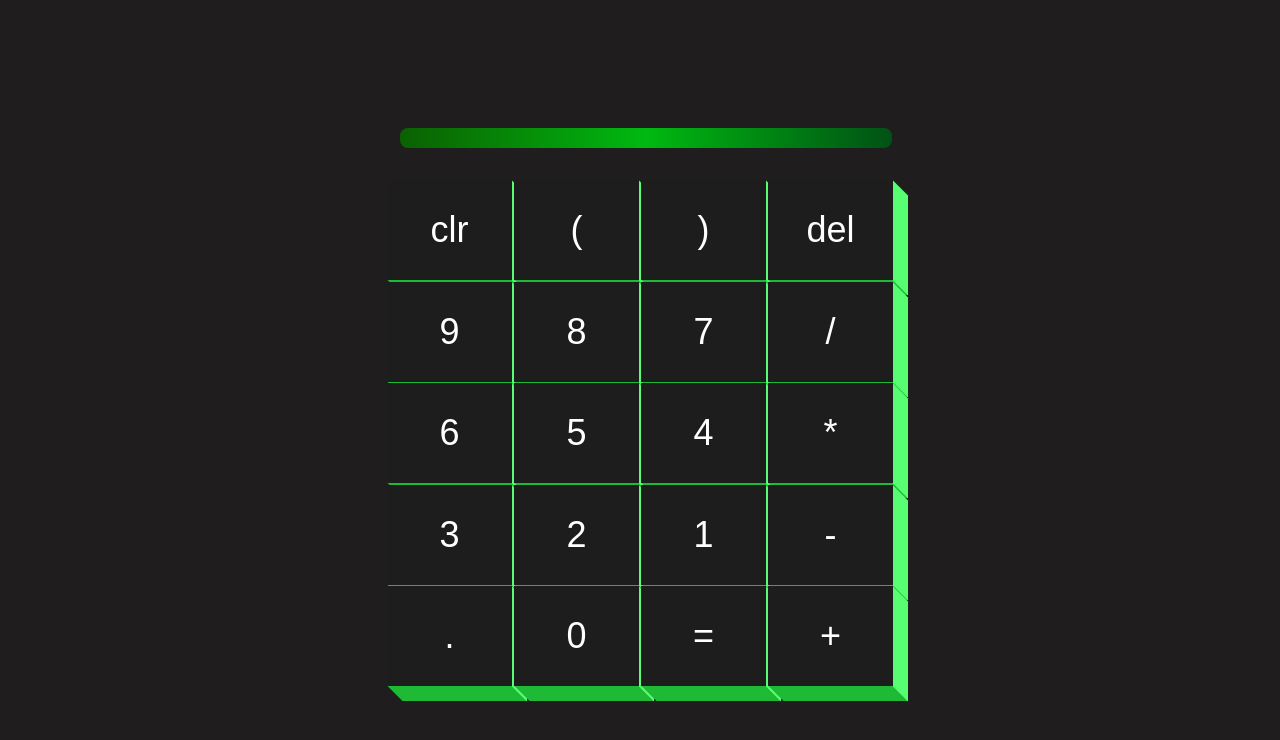
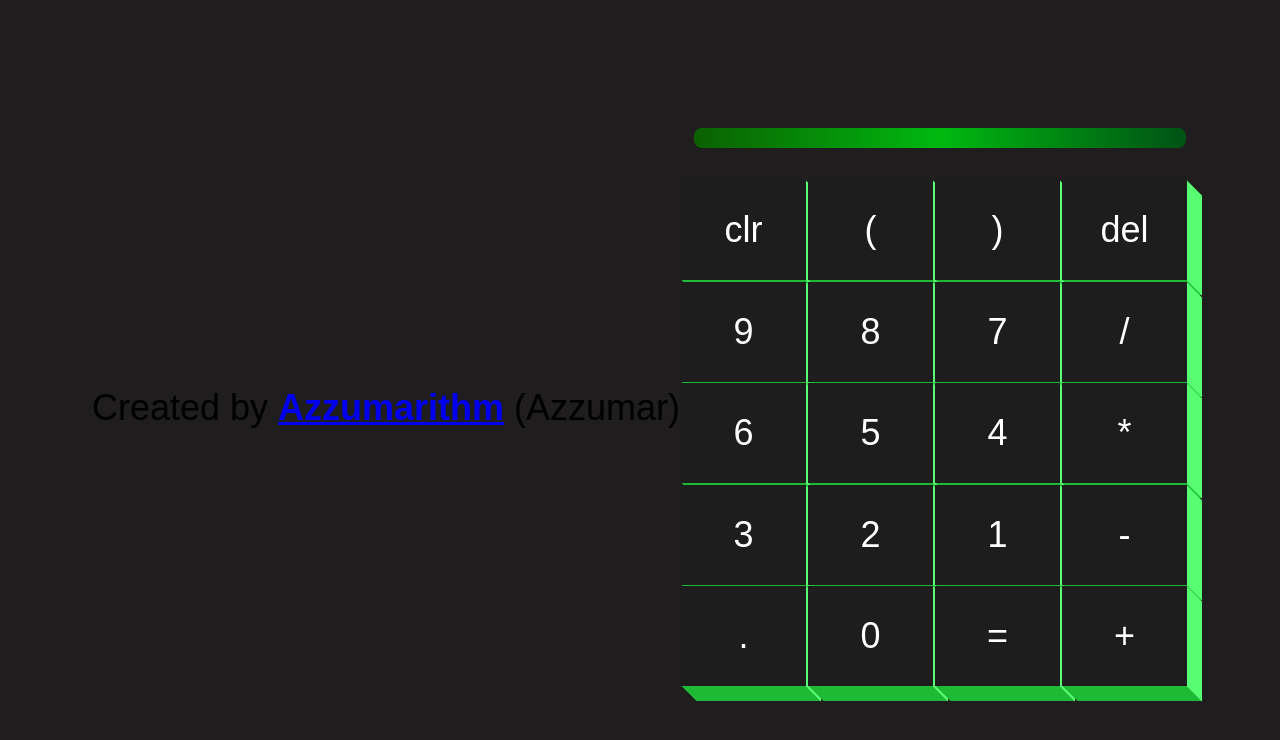
Before and after one commit to Azzumarithm/Calculator-Matrix-Theme-, a plain HTML site: page index.html in a window 1280 px wide. Drawn offline with Linux system fonts and the light colour scheme.

Commit message:
Update index.html

```diff
--- a/index.html
+++ b/index.html
@@ -9,7 +9,12 @@
 </head>
 <body>
 
+
+    <div class="creation">
+        <p>Created by <span><strong><a href="https://github.com/Azzumarithm/Calculator-Matrix-Theme-">Azzumarithm</a></strong></span> (Azzumar) </p>
+    </div>
     <div class="calculator">
+
         <div class="result-container">
             <div class="value"></div>
             <div class="result"></div>
@@ -24,6 +29,7 @@
 
 
 
+
     <script src="main.js"></script>
 
 </body>
```
